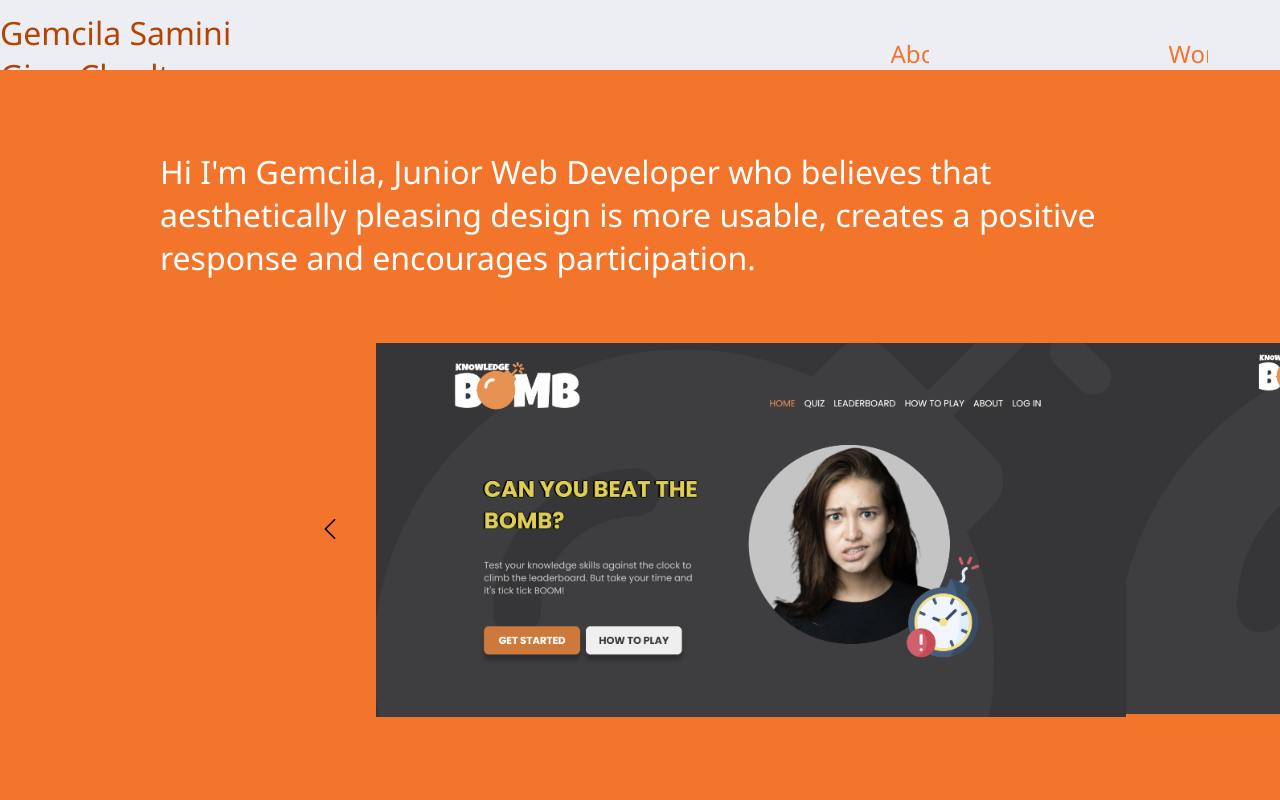
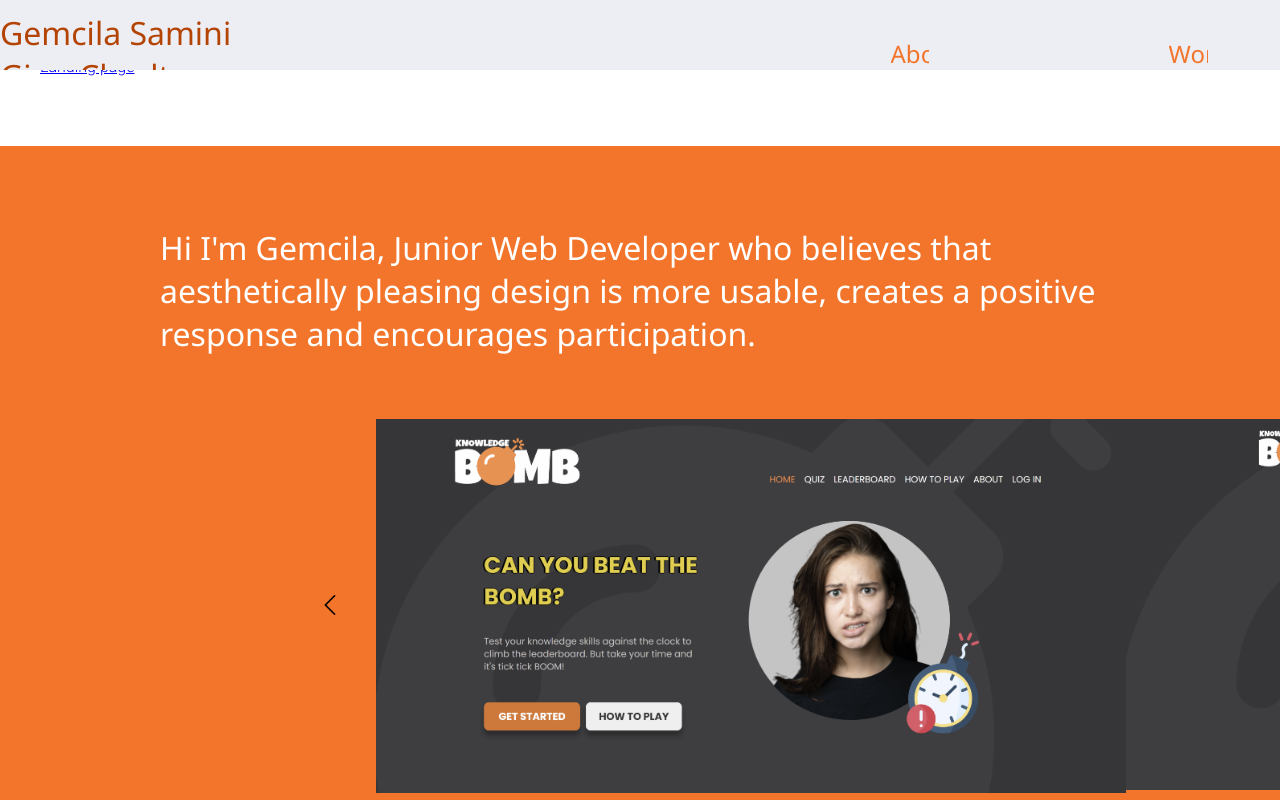
Before and after one commit to ggemcila/portfolio, a React (Create React App) app: page / in a window 1280 px wide. Built offline with nearby package versions, Linux system fonts and the light colour scheme.

Commit message:
#9 Created Menu.jsx and linked to the different pages

```diff
--- a/src/App.jsx
+++ b/src/App.jsx
@@ -4,12 +4,14 @@ import Quizapp from "./components/quizapp/Quizapp";
 import Landingpage from "./components/landingpage/Landingpage";
 import Weatherapp from "./components/weatherapp/Weatherapp";
 import Moviereview from "./components/moviereview/Moviereview";
+import Menu from "./components/menu/Menu";
 import "./app.scss";
 
 function App() {
   return (
     <div className="app">
      <Topbar/>
+     <Menu/>
      <div className="sections">
        <Intro/>
        <Quizapp/>
--- /dev/null
+++ b/src/components/menu/Menu.jsx
@@ -0,0 +1,24 @@
+import "./menu.scss";
+
+function Menu(){
+    return(
+        <div className="menu">
+            <ul>
+                <li>
+                    <a href="#intro">Quiz app</a>
+                </li>
+                <li>
+                    <a href="#moviereview">Movie Review</a>
+                </li>
+                <li>
+                    <a href="#weatherapp">Weather app</a>
+                </li>
+                <li>
+                    <a href="#landingpage">Landing page</a>
+                </li>
+            </ul>
+        </div>
+    )
+}
+
+export default Menu;
```
Also changed, not shown: src/components/menu/menu.scss (added).
